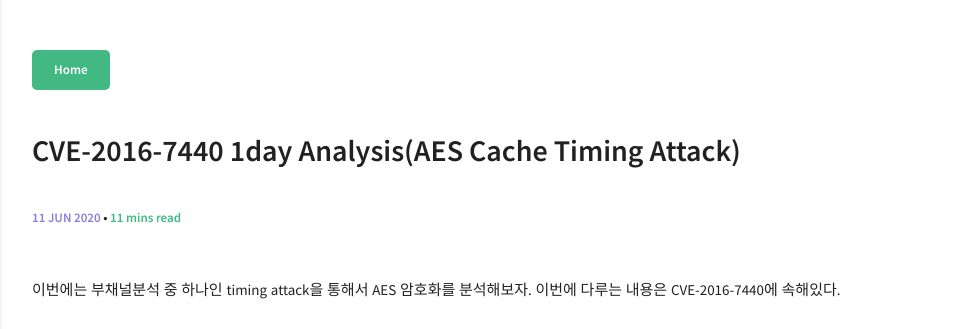
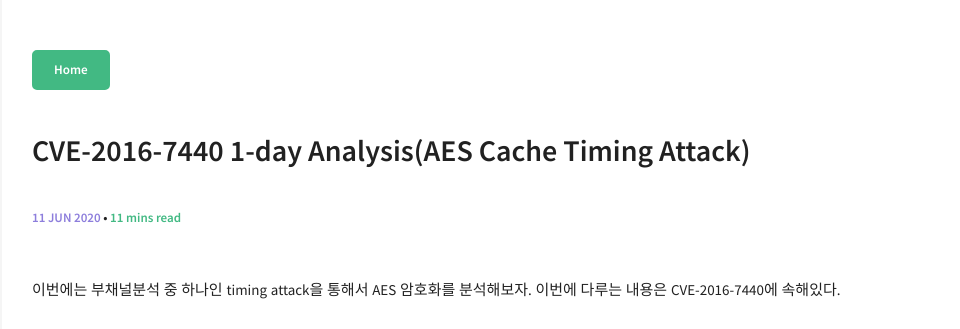
Before and after one commit to kangsecu/kangsecu.github.io, a Jekyll site: the page built from _posts/2020-06-11-AES-Cache-Timing-Attack.md, in a window 1280 px wide. Shown: the top 329 px of the page, without its empty margins (318-1278 px from the left). Built offline with Jekyll 4.4.1, drawn with Linux system fonts in a browser that asks for light colours.

Commit message:
Update 2020-06-11-AES-Cache-Timing-Attack.md

```diff
--- a/_posts/2020-06-11-AES-Cache-Timing-Attack.md
+++ b/_posts/2020-06-11-AES-Cache-Timing-Attack.md
@@ -1,6 +1,6 @@
 ---
 layout: post
-title: "CVE-2016-7440 1day Analysis(AES Cache Timing Attack)"
+title: "CVE-2016-7440 1-day Analysis(AES Cache Timing Attack)"
 excerpt: "Try to know AES Timing Attack & use it ~_~"
 categories: [crypto,CVE]
 comments: true
```
